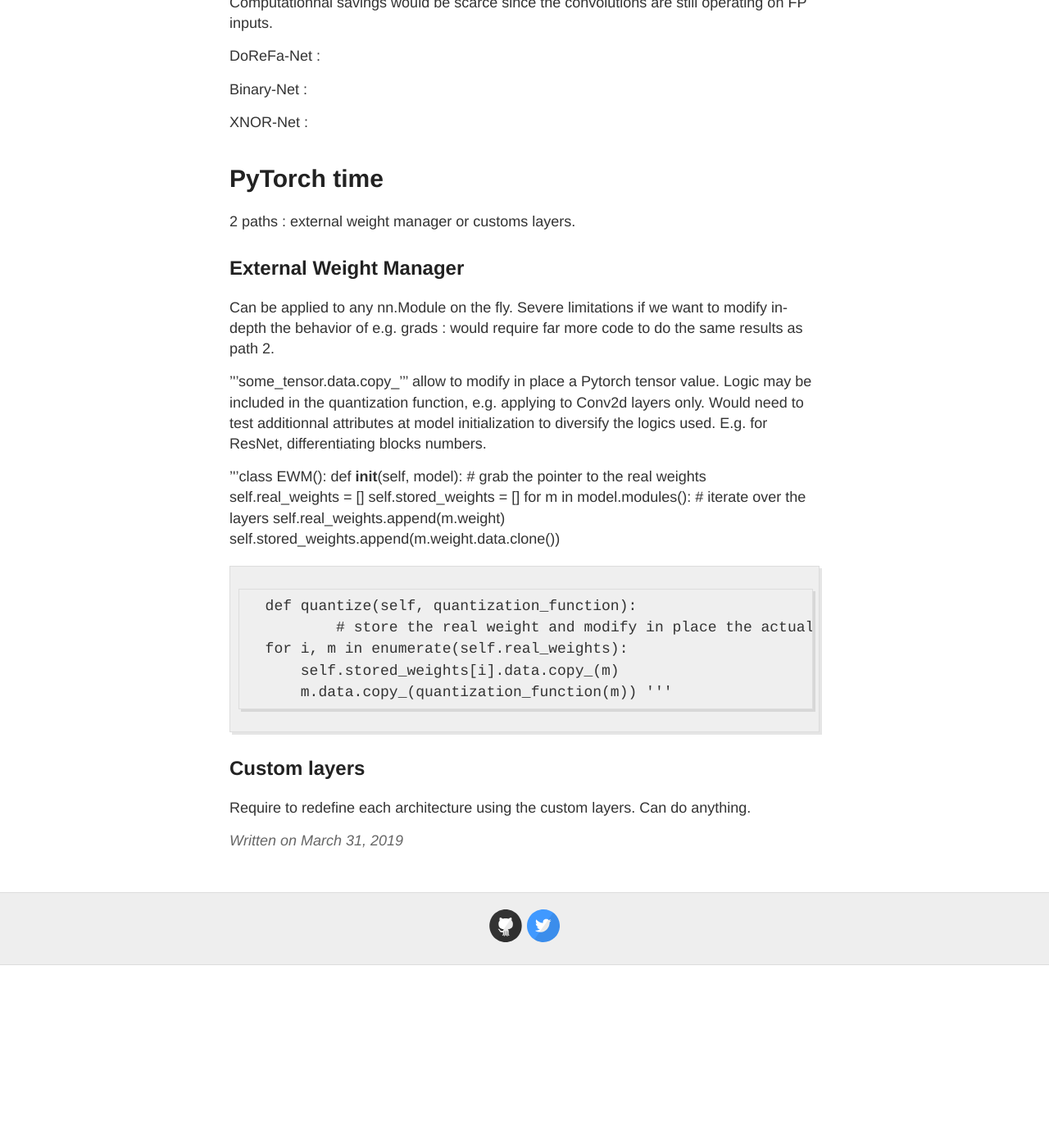
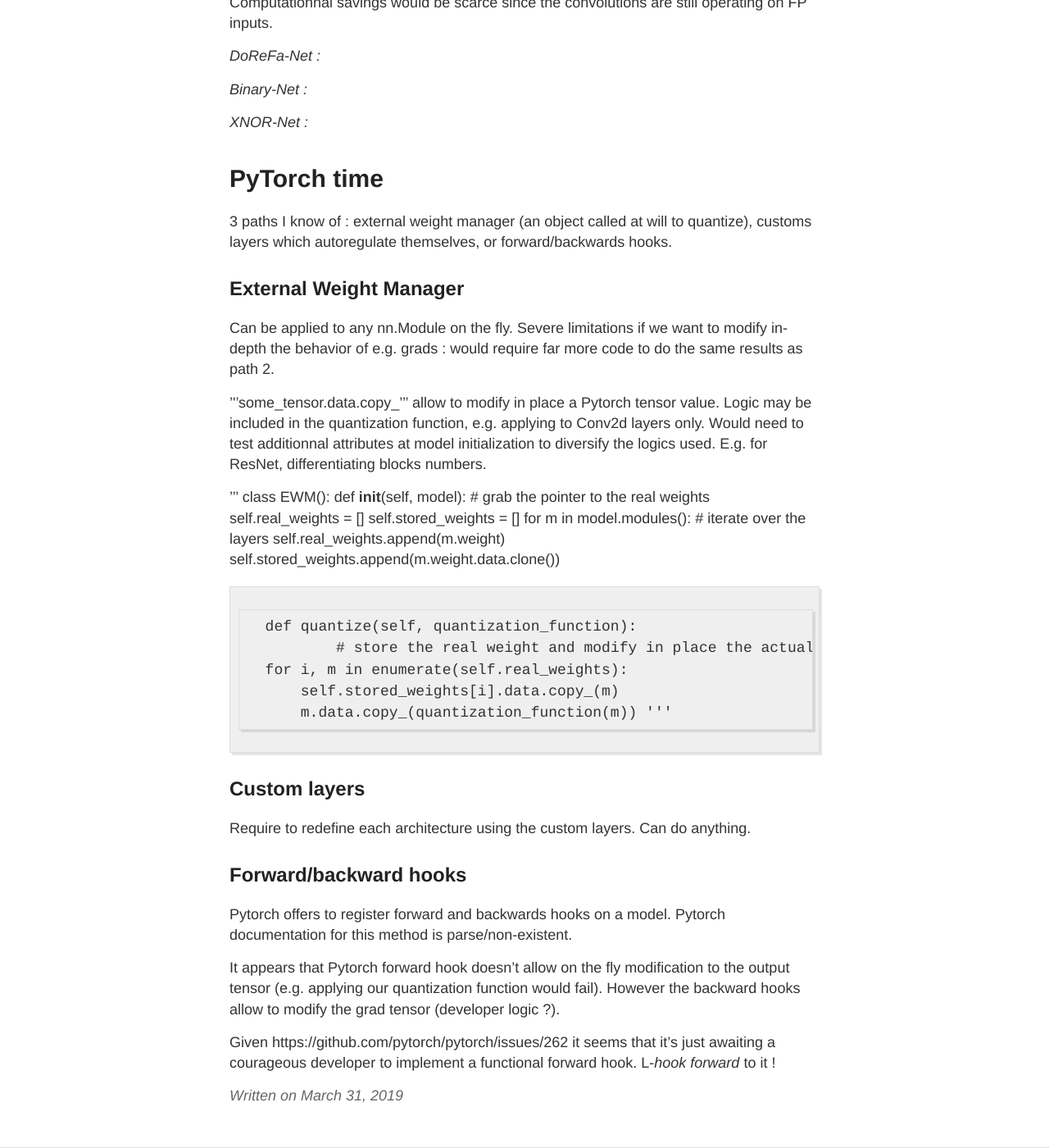
Before and after one commit to sebastienwood/sebastienwood.github.io, a Jekyll site: the page built from _posts/2019-3-31-BinaryNetworks.md, in a window 1280 px wide and 1400 px high, scrolled down 1375 px. Shown: the whole window at 82% size. Built offline with Jekyll 4.4.1, drawn with Linux system fonts in a browser that asks for light colours; comment, search, counter and statistics services are not loaded; before the commit the page ends 2552 px from its top, so only the background shows below that; some of the changed text lies outside the part shown.

Commit message:
updating the post on binary nets

```diff
--- a/_posts/2019-3-31-BinaryNetworks.md
+++ b/_posts/2019-3-31-BinaryNetworks.md
@@ -29,15 +29,15 @@
 
 Computationnal savings would be scarce since the convolutions are still operating on FP inputs.
 
-DoReFa-Net :
+*DoReFa-Net :*
 
-Binary-Net :
+*Binary-Net :*
 
-XNOR-Net :
+*XNOR-Net :*
 
 # PyTorch time
 
-2 paths : external weight manager or customs layers.
+3 paths I know of : external weight manager (an object called at will to quantize), customs layers which autoregulate themselves, or forward/backwards hooks.
 
 ## External Weight Manager
 Can be applied to any nn.Module on the fly. Severe limitations if we want to modify in-depth the behavior of e.g. grads : would require far more code to do the same results as path 2.
@@ -45,7 +45,8 @@
 '''some_tensor.data.copy_''' allow to modify in place a Pytorch tensor value.
 Logic may be included in the quantization function, e.g. applying to Conv2d layers only. Would need to test additionnal attributes at model initialization to diversify the logics used. E.g. for ResNet, differentiating blocks numbers.
 
-'''class EWM():
+'''
+class EWM():
       def __init__(self, model):
       	  # grab the pointer to the real weights
 	  self.real_weights = []
@@ -63,3 +64,10 @@
 
 ## Custom layers
 Require to redefine each architecture using the custom layers. Can do anything.
+
+## Forward/backward hooks
+Pytorch offers to register forward and backwards hooks on a model. Pytorch documentation for this method is parse/non-existent.
+
+It appears that Pytorch forward hook doesn't allow on the fly modification to the output tensor (e.g. applying our  quantization function would fail). However the backward hooks allow to modify the grad tensor (developer logic ?).
+
+Given https://github.com/pytorch/pytorch/issues/262 it seems that it's just awaiting a courageous developer to implement a functional forward hook. L-*hook forward* to it !
```
Also changed, not shown: other parts of _posts/2019-3-31-BinaryNetworks.md (+1 -1 lines).
